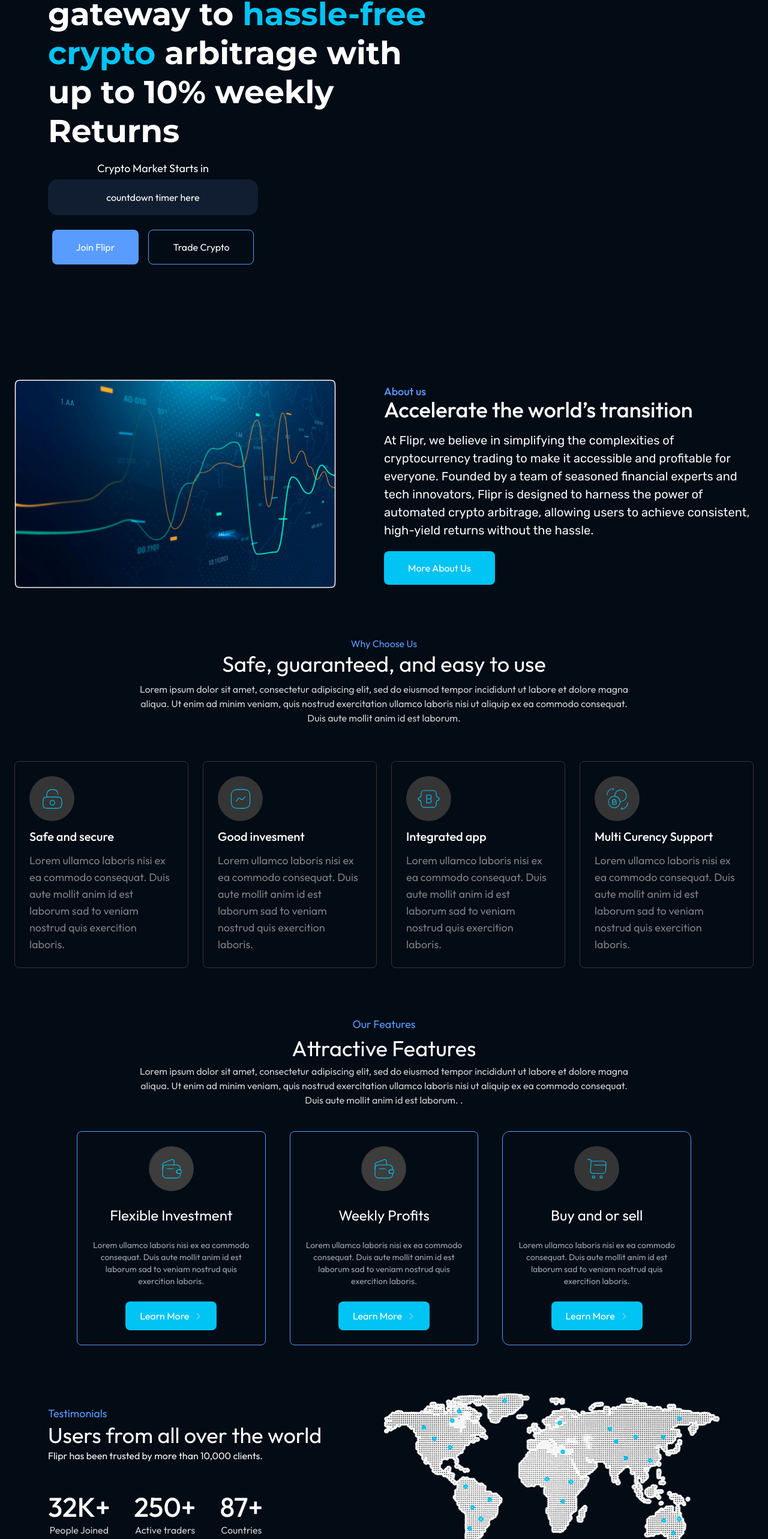
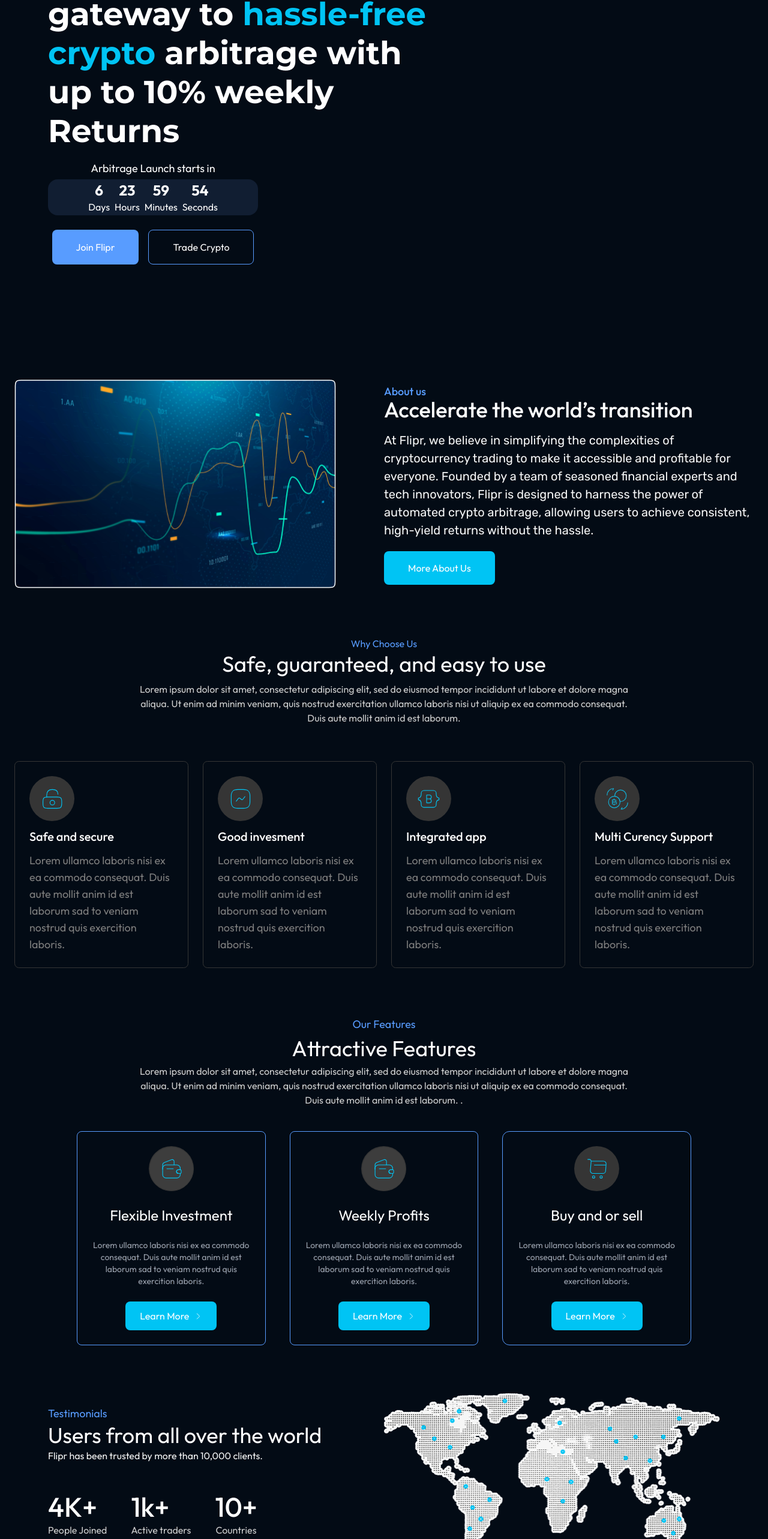
Before and after one commit to olathedev/crypto-landing-page-ui, a Next.js app: page / in a window 1280 px wide. Shown: the part 229-2795 px from the top of the page at 60% size. Built offline with nearby package versions, Linux system fonts and the light colour scheme.

Commit message:
feat: add timer

```diff
--- a/app/layout.tsx
+++ b/app/layout.tsx
@@ -6,8 +6,8 @@
 const inter = Outfit({ subsets: ["latin"] });
 
 export const metadata: Metadata = {
-  title: "Create Next App",
-  description: "Generated by create next app",
+  title: "Flipr",
+  description: "Crypto Arbitraging platform",
 };
 
 export default function RootLayout({
--- a/components/landingPage/Hero.tsx
+++ b/components/landingPage/Hero.tsx
@@ -1,12 +1,20 @@
+"use client"
+
 import { Montserrat } from 'next/font/google'
 import Image from 'next/image'
 import React from 'react'
 import { motion } from 'framer-motion';
+import CountdownTimer from './countdownTimer';
 
 type Props = {}
 
 const montserat = Montserrat({ subsets: ['latin'] })
 const Hero = (props: Props) => {
+
+
+    const targetDate = new Date();
+    targetDate.setDate(targetDate.getDate() + 7);
+
     return (
         <div className='relative container mx-auto px-6 my-6 md:px-20 md:mt-20 md:flex gap-10'>
             <div className="md:w-[60%] flex flex-col gap-2 text-white">
@@ -16,10 +24,8 @@
                 {/* <Image src='/vvector1.png' alt='' height={100} width={100} className='absolute' /> */}
 
                 <div className='md:w-[350px] flex flex-col gap-1 my-4 md:my-2'>
-                    <p className='text-center text-lg'>Crypto Market Starts in</p>
-                    <div className='h-[60px] w-full bg-[#111E32] rounded-2xl text-center text-white flex items-center justify-center'>
-                        countdown timer here
-                    </div>
+                    <p className='text-center text-lg'>Arbitrage Launch starts in</p>
+                    <CountdownTimer targetDate={targetDate} />
 
                     <div className="pt-5 w-full flex justify-center gap-4">
                         <button className='bg-primary-100 text-white py-3 md:py-4 px-8 md:px-10 rounded-lg'>Join Flipr</button>
--- a/components/landingPage/Testimonial.tsx
+++ b/components/landingPage/Testimonial.tsx
@@ -15,16 +15,16 @@
 
                 <div className="flex gap-10 md:mt-10 my-6 text-white">
                     <div>
-                        <p className="text-[38px] md:text-[45px] text-white font-medium">32K+</p>
+                        <p className="text-[38px] md:text-[45px] text-white font-medium">4K+</p>
                         <p className="text-center text-[#CFCFCF] -mt-2 text-sm md:text-base">People Joined</p>
                     </div>
                     <div>
-                        <p className="text-[38px] md:text-[45px] text-white font-medium">250+</p>
+                        <p className="text-[38px] md:text-[45px] text-white font-medium">1k+</p>
                         <p className="text-center text-[#CFCFCF] -mt-2 text-sm md:text-base">Active traders</p>
                     </div>
 
                     <div>
-                        <p className="text-[38px] md:text-[45px] text-white font-medium">87+</p>
+                        <p className="text-[38px] md:text-[45px] text-white font-medium">10+</p>
                         <p className="text-center text-[#CFCFCF] -mt-2 text-sm md:text-base">Countries</p>
                     </div>
                 </div>
--- /dev/null
+++ b/components/landingPage/countdownTimer.tsx
@@ -0,0 +1,62 @@
+import React, { useState, useEffect } from 'react';
+
+type CountdownTimerProps = {
+    targetDate: Date;
+};
+
+const CountdownTimer: React.FC<CountdownTimerProps> = ({ targetDate }) => {
+    const [timeLeft, setTimeLeft] = useState<{ days: number; hours: number; minutes: number; seconds: number }>({
+        days: 0,
+        hours: 0,
+        minutes: 0,
+        seconds: 0
+    });
+
+
+    const updateCountdown = () => {
+        const now = new Date();
+        const distance = targetDate.getTime() - now.getTime();
+
+        if (distance <= 0) {
+            setTimeLeft({ days: 0, hours: 0, minutes: 0, seconds: 0 });
+            return;
+        }
+
+        const days = Math.floor(distance / (1000 * 60 * 60 * 24));
+        const hours = Math.floor((distance % (1000 * 60 * 60 * 24)) / (1000 * 60 * 60));
+        const minutes = Math.floor((distance % (1000 * 60 * 60)) / (1000 * 60));
+        const seconds = Math.floor((distance % (1000 * 60)) / 1000);
+
+        setTimeLeft({ days, hours, minutes, seconds });
+    };
+
+    useEffect(() => {
+        const intervalId = setInterval(updateCountdown, 1000);
+        return () => clearInterval(intervalId);
+    }, [targetDate]);
+
+    return (
+        <div className='h-[60px] w-full bg-[#111E32] rounded-2xl text-center text-white flex items-center justify-center'>
+            <div className="flex space-x-2">
+                <div className="flex flex-col items-center">
+                    <span className="text-2xl font-bold">{timeLeft.days}</span>
+                    <span>Days</span>
+                </div>
+                <div className="flex flex-col items-center">
+                    <span className="text-2xl font-bold">{timeLeft.hours}</span>
+                    <span>Hours</span>
+                </div>
+                <div className="flex flex-col items-center">
+                    <span className="text-2xl font-bold">{timeLeft.minutes}</span>
+                    <span>Minutes</span>
+                </div>
+                <div className="flex flex-col items-center">
+                    <span className="text-2xl font-bold">{timeLeft.seconds}</span>
+                    <span>Seconds</span>
+                </div>
+            </div>
+        </div>
+    );
+};
+
+export default CountdownTimer;
```
Also changed, not shown: 1 other file (tests, documents, lock files or other folders).
